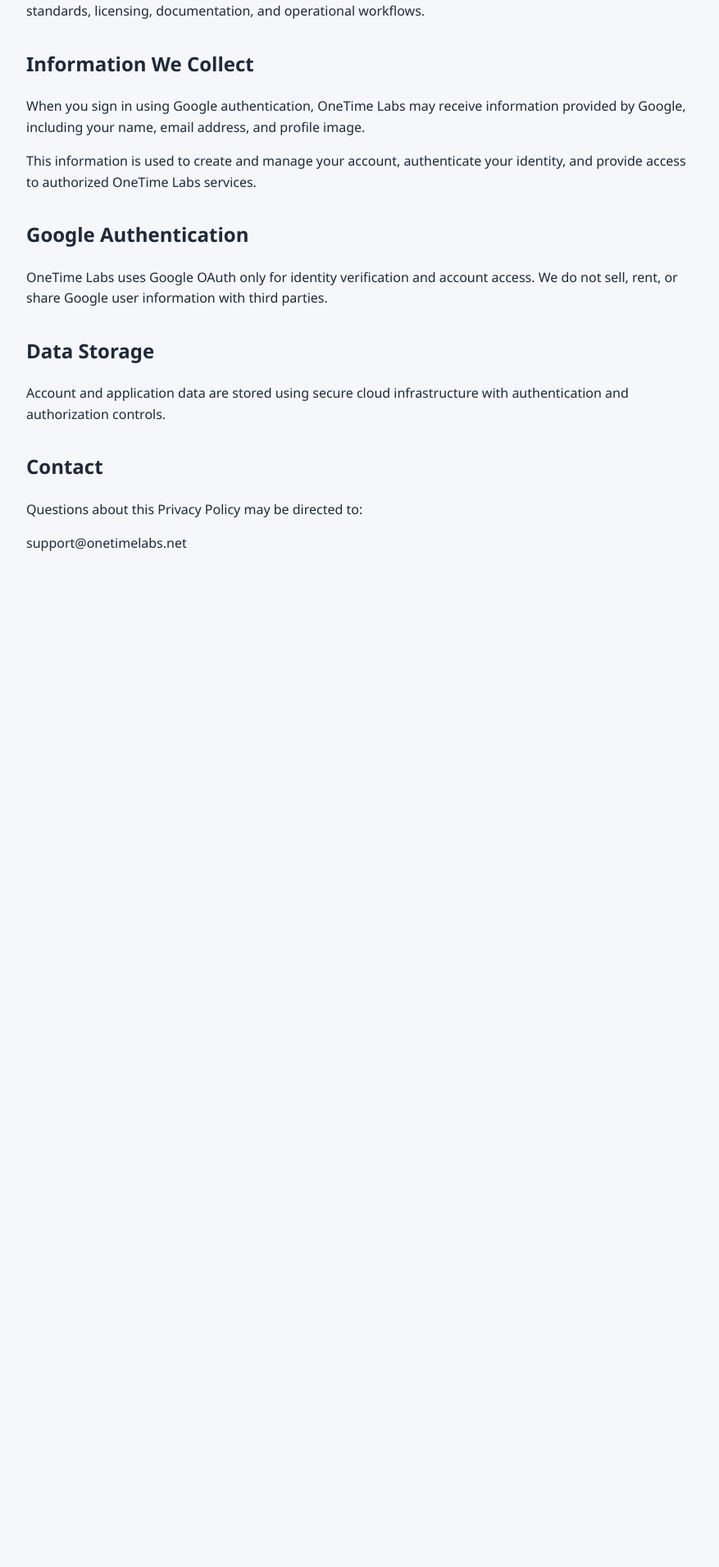
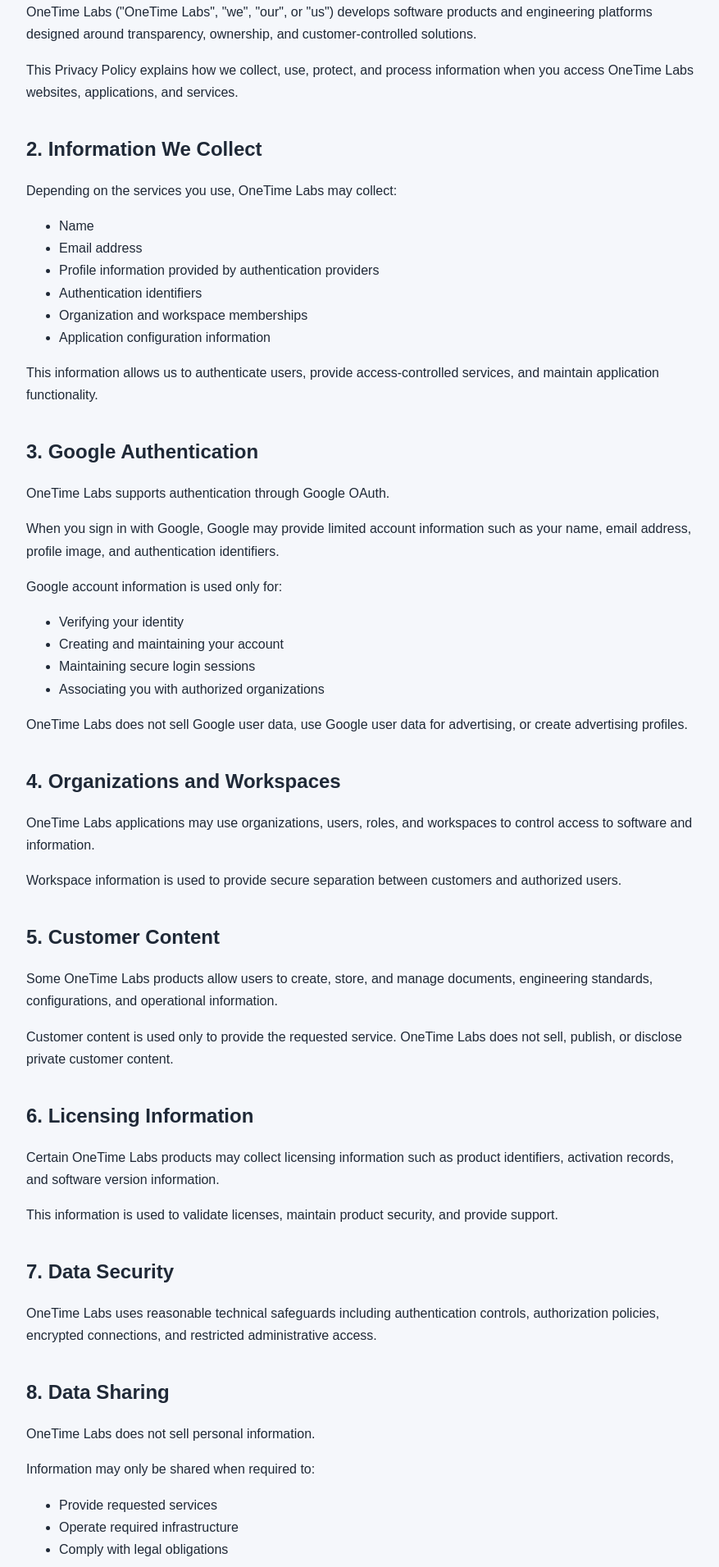
Before and after one commit to iekhanine/onetimelabs, a Next.js app: page /privacy in a window 1280 px wide. Shown: the part 349-2260 px from the top of the page at 82% size, without its empty margins (198-1075 px from the left). Before the commit the page ends 1161 px from the top, so only its background shows below. Built offline with nearby package versions, Linux system fonts and the light colour scheme.

Commit message:
Add privacy policy and terms of service pages

```diff
--- a/app/privacy/page.tsx
+++ b/app/privacy/page.tsx
@@ -1,61 +1,211 @@
 export default function PrivacyPage() {
   return (
-    <main className="legal-page">
-      <h1>Privacy Policy</h1>
+    <main
+      style={{
+        maxWidth: "900px",
+        margin: "60px auto",
+        padding: "40px",
+        lineHeight: "1.7",
+        fontFamily: "Arial, Helvetica, sans-serif",
+      }}
+    >
+      <header
+        style={{
+          borderBottom: "1px solid #ddd",
+          marginBottom: "32px",
+          paddingBottom: "20px",
+        }}
+      >
+        <h1>
+          OneTime Labs Privacy Policy
+        </h1>
 
         <p>
           Effective Date: August 6, 2026
         </p>
+      </header>
 
-      <h2>Overview</h2>
 
+      <Section title="1. Introduction">
         <p>
-        OneTime Labs provides software products and services
-        designed to help organizations manage engineering
-        standards, licensing, documentation, and operational
-        workflows.
-      </p>
-
-      <h2>Information We Collect</h2>
-
-      <p>
-        When you sign in using Google authentication, OneTime
-        Labs may receive information provided by Google,
-        including your name, email address, and profile image.
+          OneTime Labs ("OneTime Labs", "we", "our", or
+          "us") develops software products and engineering
+          platforms designed around transparency, ownership,
+          and customer-controlled solutions.
         </p>
 
         <p>
-        This information is used to create and manage your
-        account, authenticate your identity, and provide access
-        to authorized OneTime Labs services.
+          This Privacy Policy explains how we collect,
+          use, protect, and process information when you
+          access OneTime Labs websites, applications,
+          and services.
+        </p>
+      </Section>
+
+
+      <Section title="2. Information We Collect">
+        <p>
+          Depending on the services you use, OneTime Labs
+          may collect:
         </p>
 
-      <h2>Google Authentication</h2>
+        <ul>
+          <li>Name</li>
+          <li>Email address</li>
+          <li>Profile information provided by authentication providers</li>
+          <li>Authentication identifiers</li>
+          <li>Organization and workspace memberships</li>
+          <li>Application configuration information</li>
+        </ul>
 
         <p>
-        OneTime Labs uses Google OAuth only for identity
-        verification and account access. We do not sell,
-        rent, or share Google user information with third
-        parties.
+          This information allows us to authenticate users,
+          provide access-controlled services, and maintain
+          application functionality.
+        </p>
+      </Section>
+
+
+      <Section title="3. Google Authentication">
+        <p>
+          OneTime Labs supports authentication through
+          Google OAuth.
         </p>
 
-      <h2>Data Storage</h2>
+        <p>
+          When you sign in with Google, Google may provide
+          limited account information such as your name,
+          email address, profile image, and authentication
+          identifiers.
+        </p>
 
         <p>
-        Account and application data are stored using secure
-        cloud infrastructure with authentication and
-        authorization controls.
+          Google account information is used only for:
         </p>
 
-      <h2>Contact</h2>
+        <ul>
+          <li>Verifying your identity</li>
+          <li>Creating and maintaining your account</li>
+          <li>Maintaining secure login sessions</li>
+          <li>Associating you with authorized organizations</li>
+        </ul>
 
         <p>
-        Questions about this Privacy Policy may be directed to:
+          OneTime Labs does not sell Google user data,
+          use Google user data for advertising, or create
+          advertising profiles.
+        </p>
+      </Section>
+
+
+      <Section title="4. Organizations and Workspaces">
+        <p>
+          OneTime Labs applications may use organizations,
+          users, roles, and workspaces to control access
+          to software and information.
+        </p>
+
+        <p>
+          Workspace information is used to provide secure
+          separation between customers and authorized users.
+        </p>
+      </Section>
+
+
+      <Section title="5. Customer Content">
+        <p>
+          Some OneTime Labs products allow users to create,
+          store, and manage documents, engineering standards,
+          configurations, and operational information.
+        </p>
+
+        <p>
+          Customer content is used only to provide the
+          requested service. OneTime Labs does not sell,
+          publish, or disclose private customer content.
+        </p>
+      </Section>
+
+
+      <Section title="6. Licensing Information">
+        <p>
+          Certain OneTime Labs products may collect licensing
+          information such as product identifiers, activation
+          records, and software version information.
+        </p>
+
+        <p>
+          This information is used to validate licenses,
+          maintain product security, and provide support.
+        </p>
+      </Section>
+
+
+      <Section title="7. Data Security">
+        <p>
+          OneTime Labs uses reasonable technical safeguards
+          including authentication controls, authorization
+          policies, encrypted connections, and restricted
+          administrative access.
+        </p>
+      </Section>
+
+
+      <Section title="8. Data Sharing">
+        <p>
+          OneTime Labs does not sell personal information.
+        </p>
+
+        <p>
+          Information may only be shared when required to:
+        </p>
+
+        <ul>
+          <li>Provide requested services</li>
+          <li>Operate required infrastructure</li>
+          <li>Comply with legal obligations</li>
+        </ul>
+      </Section>
+
+
+      <Section title="9. Contact">
+        <p>
+          Questions regarding this Privacy Policy may be
+          sent to:
         </p>
 
         <p>
           support@onetimelabs.net
         </p>
+      </Section>
+
     </main>
   );
 }
+
+
+function Section({
+  title,
+  children,
+}: {
+  title: string;
+  children: React.ReactNode;
+}) {
+  return (
+    <section
+      style={{
+        marginBottom: "36px",
+      }}
+    >
+      <h2
+        style={{
+          marginBottom: "12px",
+        }}
+      >
+        {title}
+      </h2>
+
+      {children}
+    </section>
+  );
+}
```
Also changed, not shown: app/terms/page.tsx (+105 -33 lines). Lines whose indentation alone changed are shown as unchanged.
